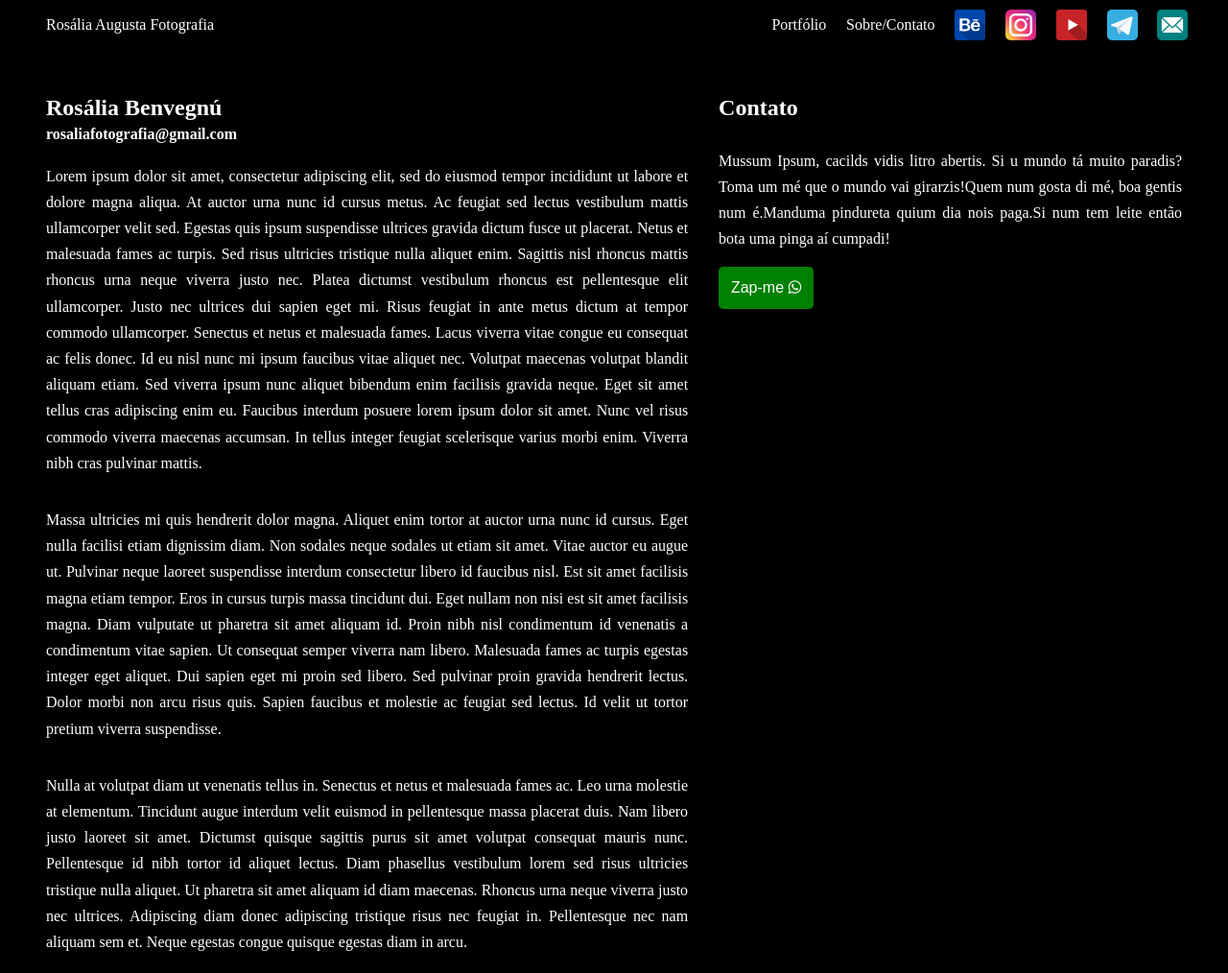
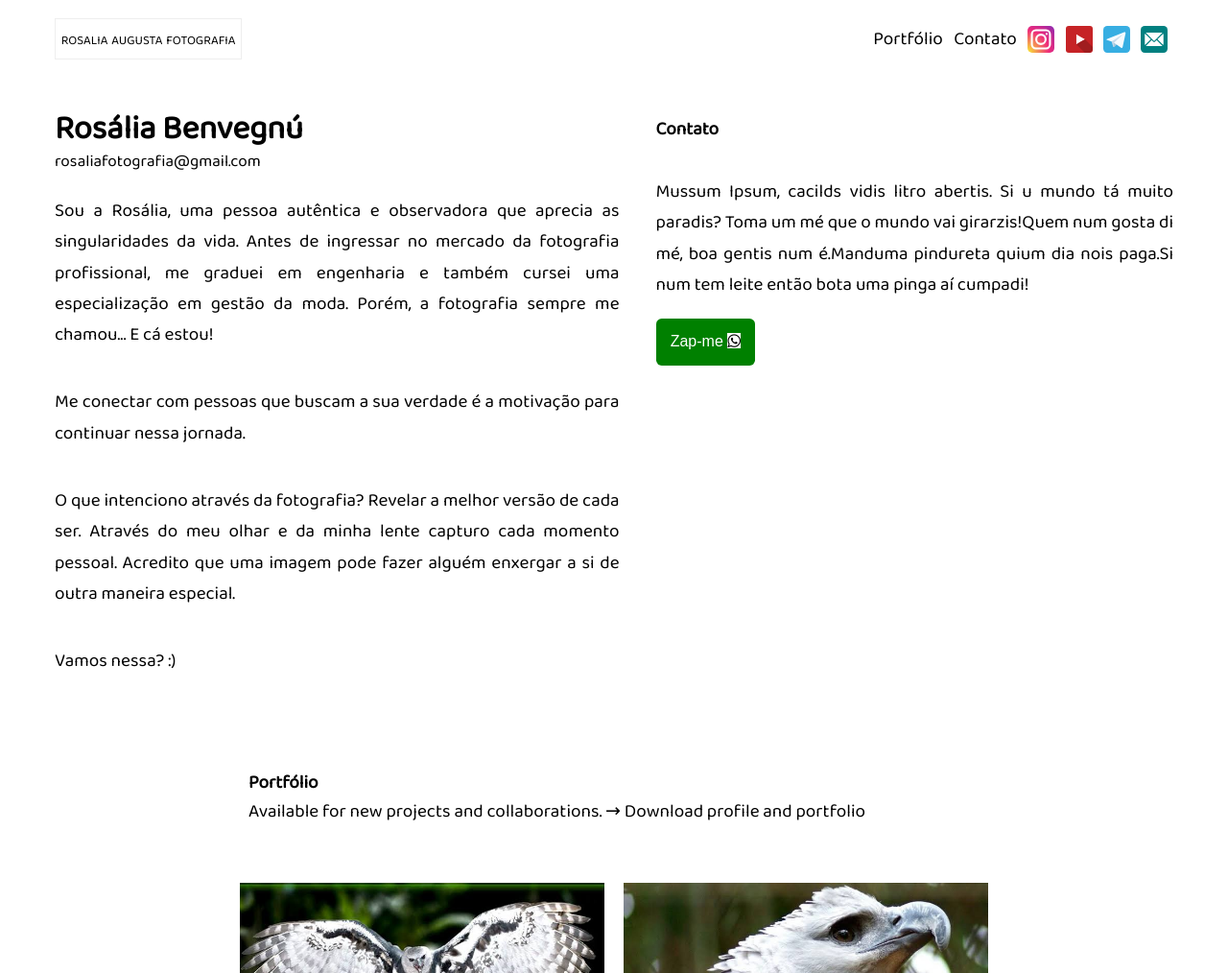
Before and after one commit to devadarta/site-rosaliafotografia, a plain HTML site: page www/index.html in a window 1280 px wide. Shown: the top 1014 px of the page at 96% size. Drawn offline with Linux system fonts and the light colour scheme.

Commit message:
Font-Family
Alterações no CSS:
 - Importado a fonte do google
 - font-family 'Baloo 2' cursive
 - Pequenos ajustes no tamanho da fonte e espaçamento no header
 - Acrescentado tema dark/light conforme a preferência do navegador

Alteração no HTML:
 - Borda no logo
 - Texto de apresentação (sobre)
 - Acrescentado footer sem formatação (css)

```diff
--- a/www/index.html
+++ b/www/index.html
@@ -1,4 +1,3 @@
-<!-- new index -->
 <!DOCTYPE html>
 <html>
 	<head>
@@ -6,25 +5,24 @@
 		<meta charset="UTF-8"/>
 		<meta name="viewport" content="width=device-width, initial-scale=1"/> <!-- Setting the viewport to make your website look good on all devices: -->
 		<meta http-equiv="content-type" content="text/html; charset=UTF-8"/> <!-- Tipo do conteúdo do site -->
-
 		<link rel="icon" type="images/x-icon" href="style/assets/favicon.svg"/> <!-- Favicon estudar -->
 		<link rel="stylesheet" type="text/css" href="style/index.css"/>
 	<!--	<link rel="stylesheet" media="all" crossorigin="anonymous" type="text/css"  href="index.css"/>-->
-		<link rel="stylesheet" href="https://cdnjs.cloudflare.com/ajax/libs/font-awesome/4.7.0/css/font-awesome.min.css">
+		<link rel="stylesheet"
+			href="https://cdnjs.cloudflare.com/ajax/libs/font-awesome/4.7.0/css/font-awesome.min.css">
 	</head>
 
 	<body>
 		<header class="header">
-			<a class="header__link" href="nindex.html">Rosália Augusta Fotografia</a>
+			<a class="header__logo" href="nindex.html">rosalia augusta fotografia</a>
 			<nav class="header__menu">
 				<ul class="menu-list">
 					<li class="menu__item menu__text"><a>Portfólio</a></li>
-					<li class="menu__item menu__text"><a>Sobre/Contato</a></li>
-					<li class="menu__item menu__img"><a href="" title="This is an HTML liked image"><img src="style/assets/behance.svg" alt="Behance" height=32px width=32px/></a></li>
-					<li class="menu__item menu__img"><a href="https://www.instagram.com/rosaliafotografia" title="This is an HTML liked image"><img src="style/assets/instagram.svg" alt="Instagram" height=32px width=32px/></a></li>
-					<li class="menu__item menu__img"><a href="" title="This is an HTML liked image"><img src="style/assets/youtube.svg" alt="Youtube" height=32px width=32px/></a></li>
-					<li class="menu__item menu__img"><a href="" title="This is an HTML liked image"><img src="style/assets/telegram.svg" alt ="Telegram" height=32px width=32px/></a></li>
-					<li class="menu__item menu__img"><a href="mailto:rosaliafotografia@gmail" title="This is an HTML liked image"><img src="style/assets/email.svg" alt="E-mail" height=32px width=32px/></a></li>
+					<li class="menu__item menu__text"><a>Contato</a></li>
+					<li class="menu__item menu__img"><a href="https://www.instagram.com/rosaliafotografia" title="This is an HTML liked image"><img src="style/assets/instagram.svg" alt="Instagram" height=28px width=28px/></a></li>
+					<li class="menu__item menu__img"><a href="" title="[rosalia's youtube link]"><img src="style/assets/youtube.svg" alt="Youtube" height=28px width=28px/></a></li>
+					<li class="menu__item menu__img"><a href="" title="[rosalia's telegram link]"><img src="style/assets/telegram.svg" alt ="Telegram" height=28px width=28px/></a></li>
+					<li class="menu__item menu__img"><a href="mailto:rosaliafotografia@gmail" title="This is an HTML liked image"><img src="style/assets/email.svg" alt="E-mail" height=28px width=28px/></a></li>
 				</ul>
 			</nav>
 		</header>
@@ -33,12 +31,18 @@
 			<section class="info">
 				<div class="info__about info--justify info--space">
 					<h1 class="about__title">Rosália Benvegnú</h1>
-					<h4 class="about__sub-title" ><a href="mailto:rosaliafotografia@gmail.com?subject=Contato pelo nosso website&body=Esrceva uma mensagem bacana aqui ;)">rosaliafotografia@gmail.com</a></h4>
-					<p class="about__text">Lorem ipsum dolor sit amet, consectetur adipiscing elit, sed do eiusmod tempor incididunt ut labore et dolore magna aliqua. At auctor urna nunc id cursus metus. Ac feugiat sed lectus vestibulum mattis ullamcorper velit sed. Egestas quis ipsum suspendisse ultrices gravida dictum fusce ut placerat. Netus et malesuada fames ac turpis. Sed risus ultricies tristique nulla aliquet enim. Sagittis nisl rhoncus mattis rhoncus urna neque viverra justo nec. Platea dictumst vestibulum rhoncus est pellentesque elit ullamcorper. Justo nec ultrices dui sapien eget mi. Risus feugiat in ante metus dictum at tempor commodo ullamcorper. Senectus et netus et malesuada fames. Lacus viverra vitae congue eu consequat ac felis donec. Id eu nisl nunc mi ipsum faucibus vitae aliquet nec. Volutpat maecenas volutpat blandit aliquam etiam. Sed viverra ipsum nunc aliquet bibendum enim facilisis gravida neque. Eget sit amet tellus cras adipiscing enim eu. Faucibus interdum posuere lorem ipsum dolor sit amet. Nunc vel risus commodo viverra maecenas accumsan. In tellus integer feugiat scelerisque varius morbi enim. Viverra nibh cras pulvinar mattis.</p>
-
-					<p class="about__text">Massa ultricies mi quis hendrerit dolor magna. Aliquet enim tortor at auctor urna nunc id cursus. Eget nulla facilisi etiam dignissim diam. Non sodales neque sodales ut etiam sit amet. Vitae auctor eu augue ut. Pulvinar neque laoreet suspendisse interdum consectetur libero id faucibus nisl. Est sit amet facilisis magna etiam tempor. Eros in cursus turpis massa tincidunt dui. Eget nullam non nisi est sit amet facilisis magna. Diam vulputate ut pharetra sit amet aliquam id. Proin nibh nisl condimentum id venenatis a condimentum vitae sapien. Ut consequat semper viverra nam libero. Malesuada fames ac turpis egestas integer eget aliquet. Dui sapien eget mi proin sed libero. Sed pulvinar proin gravida hendrerit lectus. Dolor morbi non arcu risus quis. Sapien faucibus et molestie ac feugiat sed lectus. Id velit ut tortor pretium viverra suspendisse.</p>
-
-					<p class="about__text">Nulla at volutpat diam ut venenatis tellus in. Senectus et netus et malesuada fames ac. Leo urna molestie at elementum. Tincidunt augue interdum velit euismod in pellentesque massa placerat duis. Nam libero justo laoreet sit amet. Dictumst quisque sagittis purus sit amet volutpat consequat mauris nunc. Pellentesque id nibh tortor id aliquet lectus. Diam phasellus vestibulum lorem sed risus ultricies tristique nulla aliquet. Ut pharetra sit amet aliquam id diam maecenas. Rhoncus urna neque viverra justo nec ultrices. Adipiscing diam donec adipiscing tristique risus nec feugiat in. Pellentesque nec nam aliquam sem et. Neque egestas congue quisque egestas diam in arcu.</p>
+					<p><a class="about__sub-title" href="mailto:rosaliafotografia@gmail.com?subject=Contato pelo nosso website&body=Esrceva uma mensagem bacana aqui ;)">rosaliafotografia@gmail.com</a></p>
+					<p class="about__text">
+						Sou a Rosália, uma pessoa autêntica e observadora que aprecia as singularidades da vida. Antes de ingressar no mercado da fotografia profissional, me graduei em engenharia e também cursei uma especialização em gestão da moda. Porém, a fotografia sempre me chamou... E cá estou!
+					</p>
+					<p class="about__text">
+						Me conectar com pessoas que buscam a sua verdade é a motivação para continuar nessa jornada.
+					</p>
+					<p class="about__text">
+						O que intenciono através da fotografia?
+						Revelar a melhor versão de cada ser. Através do meu olhar e da minha lente capturo cada momento pessoal. Acredito que uma imagem pode fazer alguém enxergar a si de outra maneira especial.
+					</p>
+					<p class="about__text">Vamos nessa? :)</p>
 				</div>
 
 				<div class="info__contact info--justify">
@@ -81,6 +85,7 @@
 		</main>
 
 		<footer>
+			<p>Desenvolvido por @devadarta</p>
 		</footer>
 	</body>
 </html>
--- a/www/style/index.css
+++ b/www/style/index.css
@@ -1,20 +1,18 @@
-/* @import */
+@import url('https://fonts.googleapis.com/css2?family=Baloo+2&display=swap');
 
 * {
 	margin: 0;
 	padding: 0;
 	list-style: none;
 	text-decoration: none;
-	color: white;
-	/* box-sizing: border-box;
-	font-size: 1rem;
-	font-family: Arial;*/
+	box-sizing: border-box;
+	font-size: 19px;
+	color: black;
+	background-color: rgb(255, 255, 255);
 }
 
 body {
-	font-size: 16px;
-	background: black;
-	/* background: linear-gradient(68.15deg, #456789 16.62%, #654312 85.61%); */
+	font-family: 'Baloo 2', cursive;
 }
 
 img{
@@ -28,27 +26,26 @@ img{
 	flex-direction: row;
 	align-items: center;
 	justify-content: space-between;
-	padding-left: 2rem;
-	padding-right: 2rem;
-	/*background: black;
-*/
+	padding-left: 3rem;
+	padding-right: 3rem;
+	padding-top: 1rem;
 }
 
-.header__link {
-	padding: 1rem;
+.header__logo {
+	padding: 0.3rem;
+	border-style: groove;
+	border-width: thin;
+	font-variant: small-caps;
 }
 
 .menu-list {
 	display: flex;
 	flex-direction: row;
 	align-items: center;
-	gap: 0.1rem;
-	font-size: 1rem;
 }
 
-
 .menu__item {
-	padding: 0.6rem;
+	padding: 0.3rem;
 }
 
 .content {
@@ -77,6 +74,14 @@ img{
 .info--justify {
 	text-align: justify;
 	line-height: 1.7rem;
+}
+
+.about__title {
+		font-size: 1.8rem;
+}
+
+.about__sub-title {
+		font-size: 0.9rem;
 }
 
 .about__text {
@@ -139,3 +144,12 @@ img{
 	flex: 1 1 300px;
 	margin: 10px;
 }
+
+
+@media screen and (prefers-color-scheme: dark) {
+		/* Dark mode styles */
+		*{
+			color: rgb(201, 209, 217);
+			background: rgb(13, 17, 23);
+		}
+	}
```
